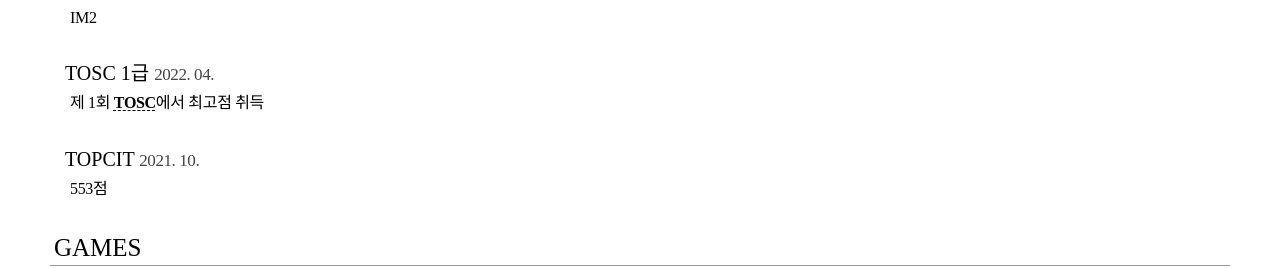
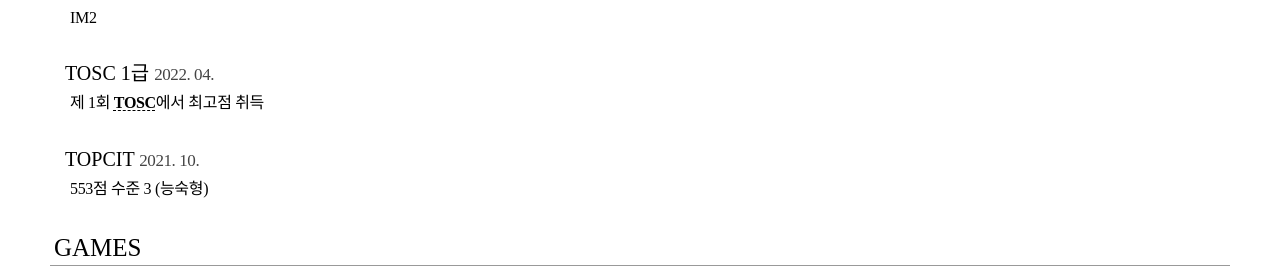
Before and after one commit to riroan/riroan.com, a React (Create React App) app in the folder riroan/: page / in a window 1280 px wide. Shown: the part 4702-4970 px from the top of the page. Built offline with nearby package versions, Linux system fonts and the light colour scheme; a web font is replaced by a local one.

Commit message:
topcit 세부 사항 추가

```diff
--- a/riroan/src/App.js
+++ b/riroan/src/App.js
@@ -405,7 +405,7 @@
 					<H2>
 						TOPCIT <Assist>2021. 10.</Assist>
 					</H2>
-					<P>553점</P>
+					<P>553점 수준 3 (능숙형)</P>
 				</Div>
 
 				<H1>GAMES</H1>
```
